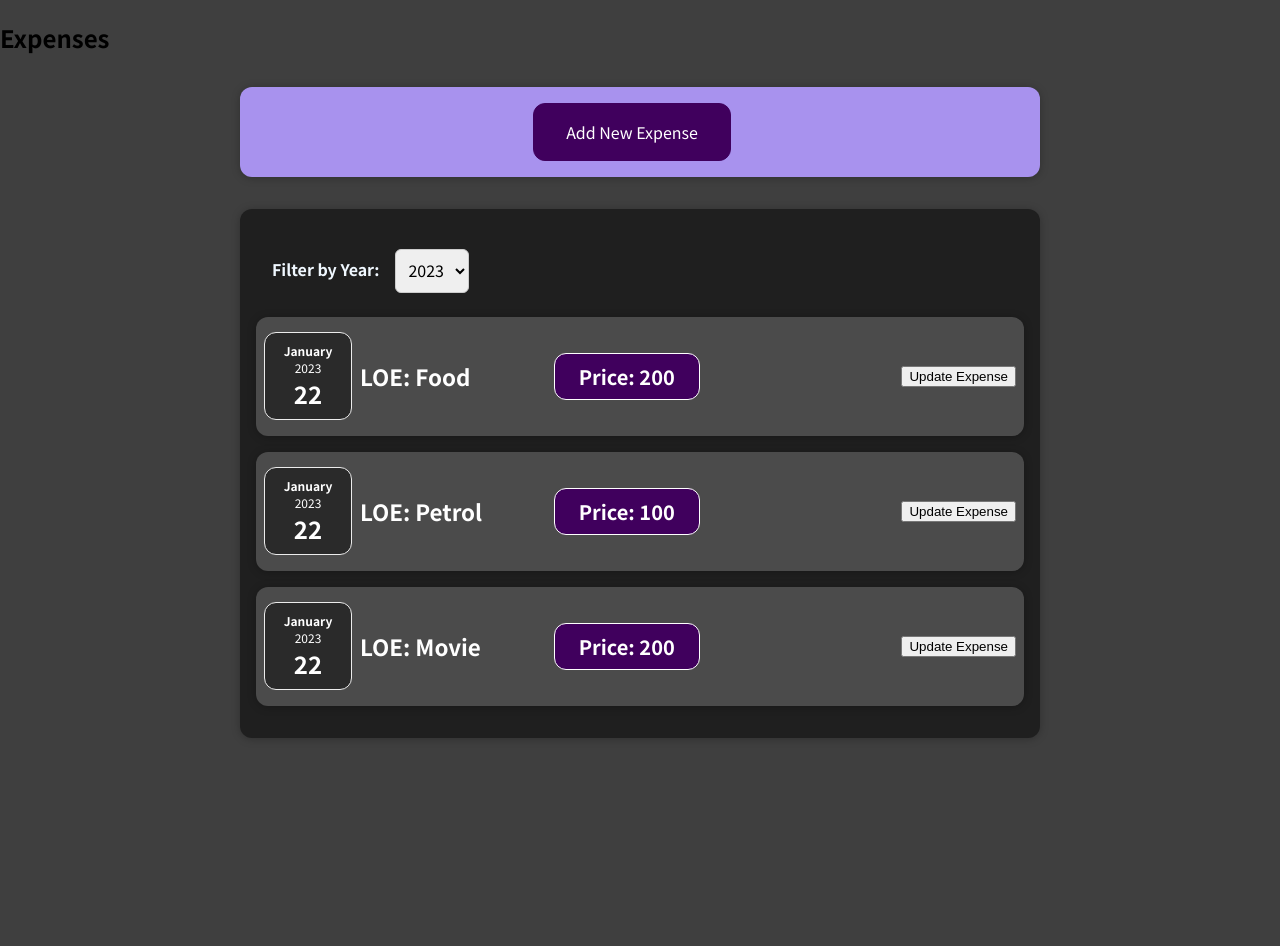
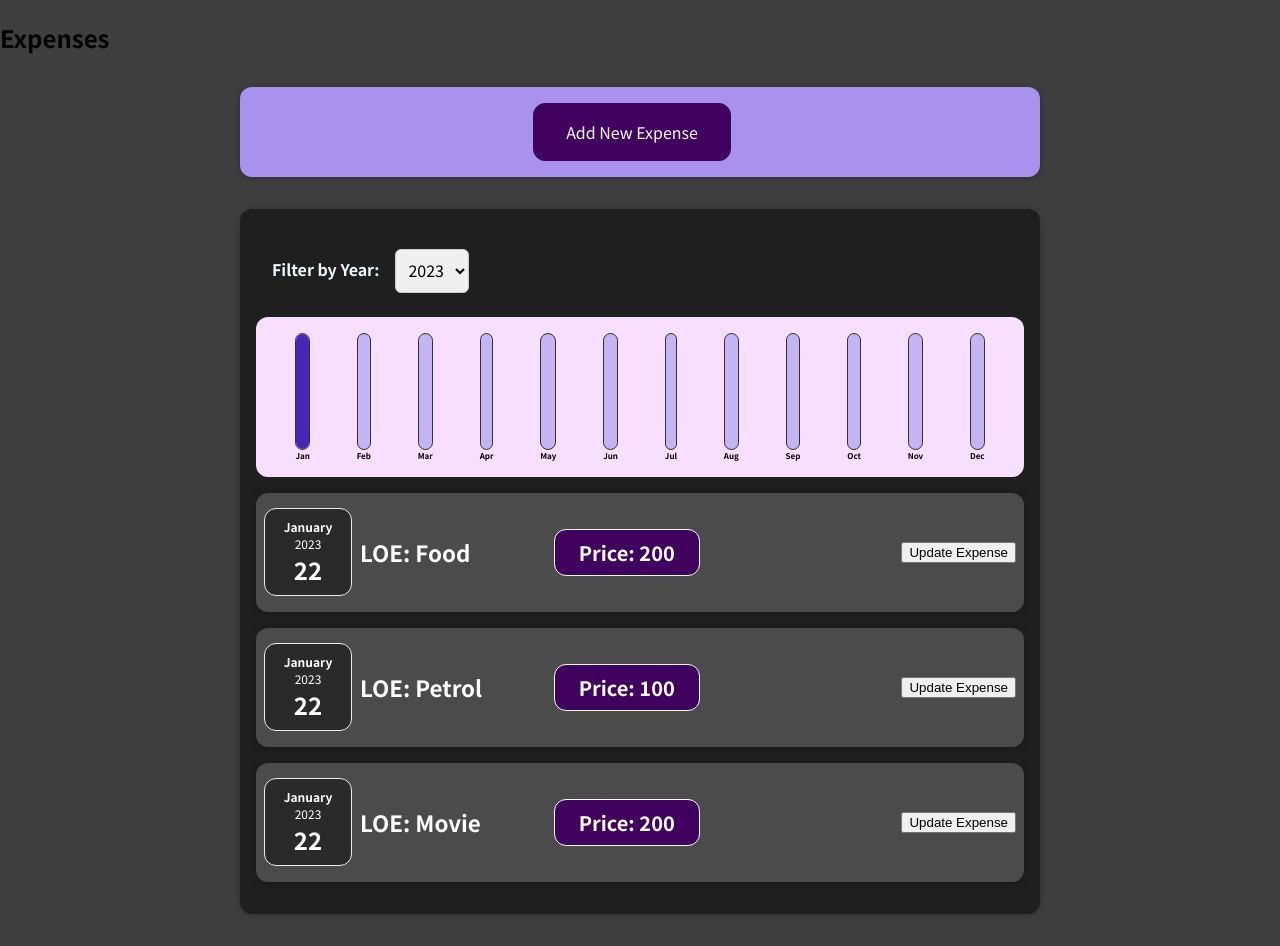
Before and after one commit to sai-sourav/React_training, a React (Create React App) app: page / in a window 1280 px wide. Before the commit the page ends 800 px from the top, so only its background shows below. Built offline with nearby package versions, Linux system fonts and the light colour scheme.

Commit message:
added graph

```diff
--- /dev/null
+++ b/src/components/Chart/Chart.css
@@ -0,0 +1,9 @@
+.chart {
+    padding: 1rem;
+    border-radius: 12px;
+    background-color: #f8dfff;
+    text-align: center;
+    display: flex;
+    justify-content: space-around;
+    height: 10rem;
+}
--- /dev/null
+++ b/src/components/Chart/Chart.js
@@ -0,0 +1,24 @@
+import React from 'react';
+
+import ChartBar from './ChartBars';
+import './Chart.css';
+
+const Chart = props => {
+    const dataPointValues = props.dataPoints.map(dataPoint => dataPoint.value);
+    const totalmax = Math.max(...dataPointValues);
+    return (
+    <div className='chart'>
+        { props.dataPoints.map(dataPoint =>
+            <ChartBar
+                key={dataPoint.label}
+                value={dataPoint.value}
+                maxValue={totalmax}
+                label={dataPoint.label}
+            />
+        )
+        }
+    </div>
+    )
+}
+
+export default Chart;
--- /dev/null
+++ b/src/components/Chart/ChartBars.css
@@ -0,0 +1,30 @@
+.chart-bar {
+  height: 100%;
+  display: flex;
+  flex-direction: column;
+  align-items: center;
+}
+
+.chart-bar__inner {
+  height: 100%;
+  width: 100%;
+  border: 1px solid #313131;
+  border-radius: 12px;
+  background-color: #c3b4f3;
+  overflow: hidden;
+  display: flex;
+  flex-direction: column;
+  justify-content: flex-end;
+}
+
+.chart-bar__fill {
+  background-color: #4826b9;
+  width: 100%;
+  transition: all 0.3s ease-out;
+}
+
+.chart-bar__label {
+  font-weight: bold;
+  font-size: 0.5rem;
+  text-align: center;
+}
--- /dev/null
+++ b/src/components/Chart/ChartBars.js
@@ -0,0 +1,21 @@
+import React from "react";
+import "./ChartBars.css";
+
+const ChartBar = (props) => {
+  let barfillheight = '0%';
+  if (props.maxValue > 0){
+    barfillheight = Math.round((props.value / props.maxValue) * 100) + '%';
+  }
+  return (
+    <div className="chart-bar">
+      <div className="chart-bar__inner">
+        <div className="chart-bar__fill"
+             style={{'height': barfillheight}}>
+        </div>
+      </div>
+      <div className="chart-bar__label">{props.label}</div>
+    </div>
+  );
+};
+
+export default ChartBar;
--- a/src/components/ExpenseForm/Expenseform.js
+++ b/src/components/ExpenseForm/Expenseform.js
@@ -52,7 +52,7 @@
   const submitform = (event) => {
     event.preventDefault();
     const inputs = {
-      amount: Amount,
+      amount: +Amount,
       LocationOfExpenditure: title,
       ExpenseDate: new Date(date)
     }
--- a/src/components/Expenses/Expenses.js
+++ b/src/components/Expenses/Expenses.js
@@ -3,7 +3,7 @@
 import Card from '../UI/Card';
 import { useState } from "react";
 import ExpensesList from "./ExpensesList";
-
+import ExpensesChart from "./ExpensesChart";
 const Expenses = (props) => {
   const [filteredYear, setFilteredYear] = useState('2023');
 
@@ -17,7 +17,7 @@
   return (
     <Card className="expenses">
       <Expensesfilter selected={filteredYear} onChangeFilter={filterChangeHandler}/>
-
+      <ExpensesChart expenses={filteredExpenses} />
       {/* conditional rendering type 1: using terinnary operator*/}
       {/* {filteredExpenses.length === 0 ? (<p>No expenses to show</p>) : (
           filteredExpenses.map((expense,index) => {
--- /dev/null
+++ b/src/components/Expenses/ExpensesChart.js
@@ -0,0 +1,27 @@
+import React from "react";
+
+import Chart from "../Chart/Chart";
+
+const ExpensesChart = props => {
+    const chartDataPoints = [
+        { label: 'Jan', value: 0},
+        { label: 'Feb', value: 0},
+        { label: 'Mar', value: 0},
+        { label: 'Apr', value: 0},
+        { label: 'May', value: 0},
+        { label: 'Jun', value: 0},
+        { label: 'Jul', value: 0},
+        { label: 'Aug', value: 0},
+        { label: 'Sep', value: 0},
+        { label: 'Oct', value: 0},
+        { label: 'Nov', value: 0},
+        { label: 'Dec', value: 0},
+    ]
+    for(const expense of props.expenses){
+        const ExpenseMonth = expense.ExpenseDate.getMonth();
+        chartDataPoints[ExpenseMonth].value += expense.amount;
+    }
+    return <Chart dataPoints={chartDataPoints} />
+}
+
+export default ExpensesChart;
```
